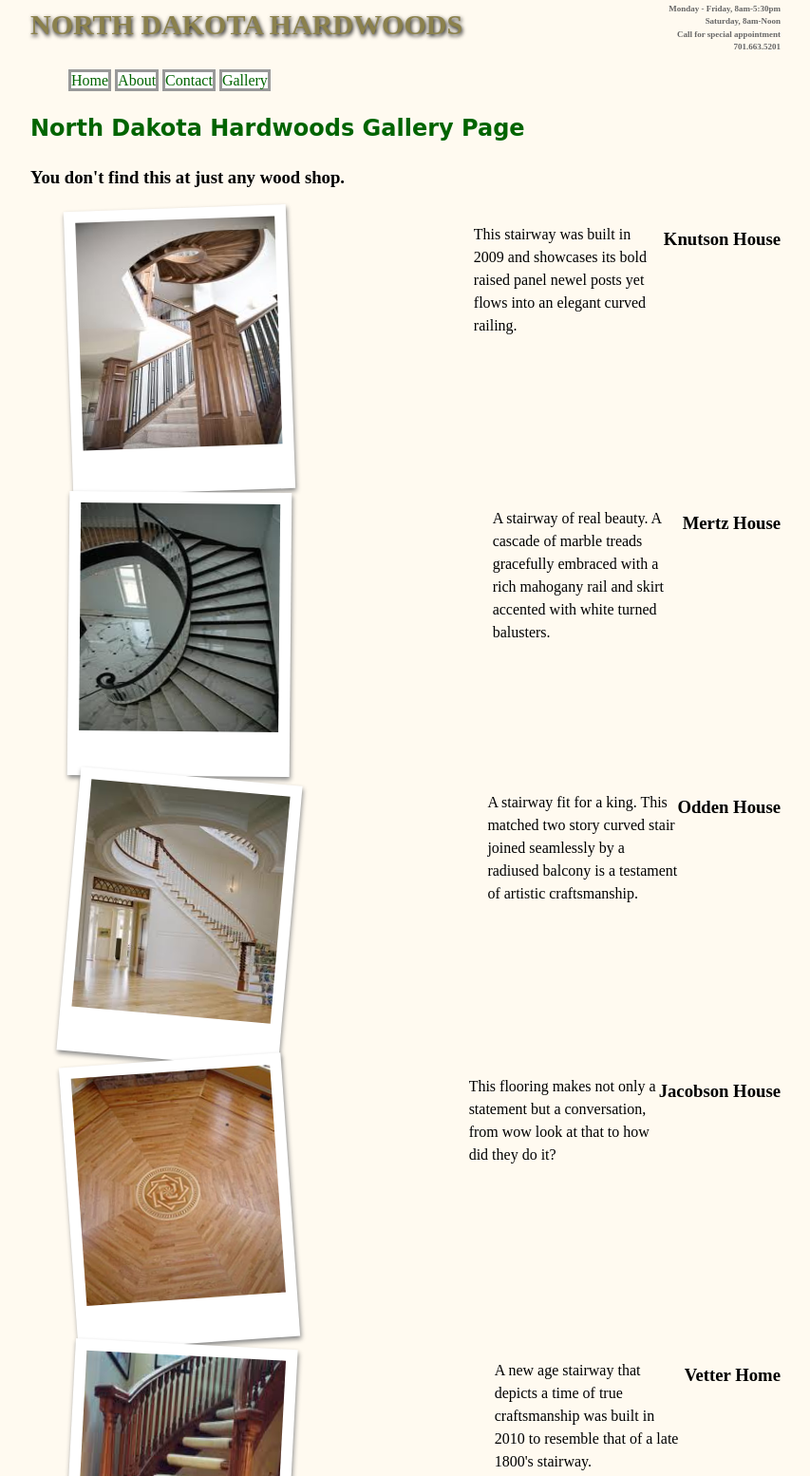
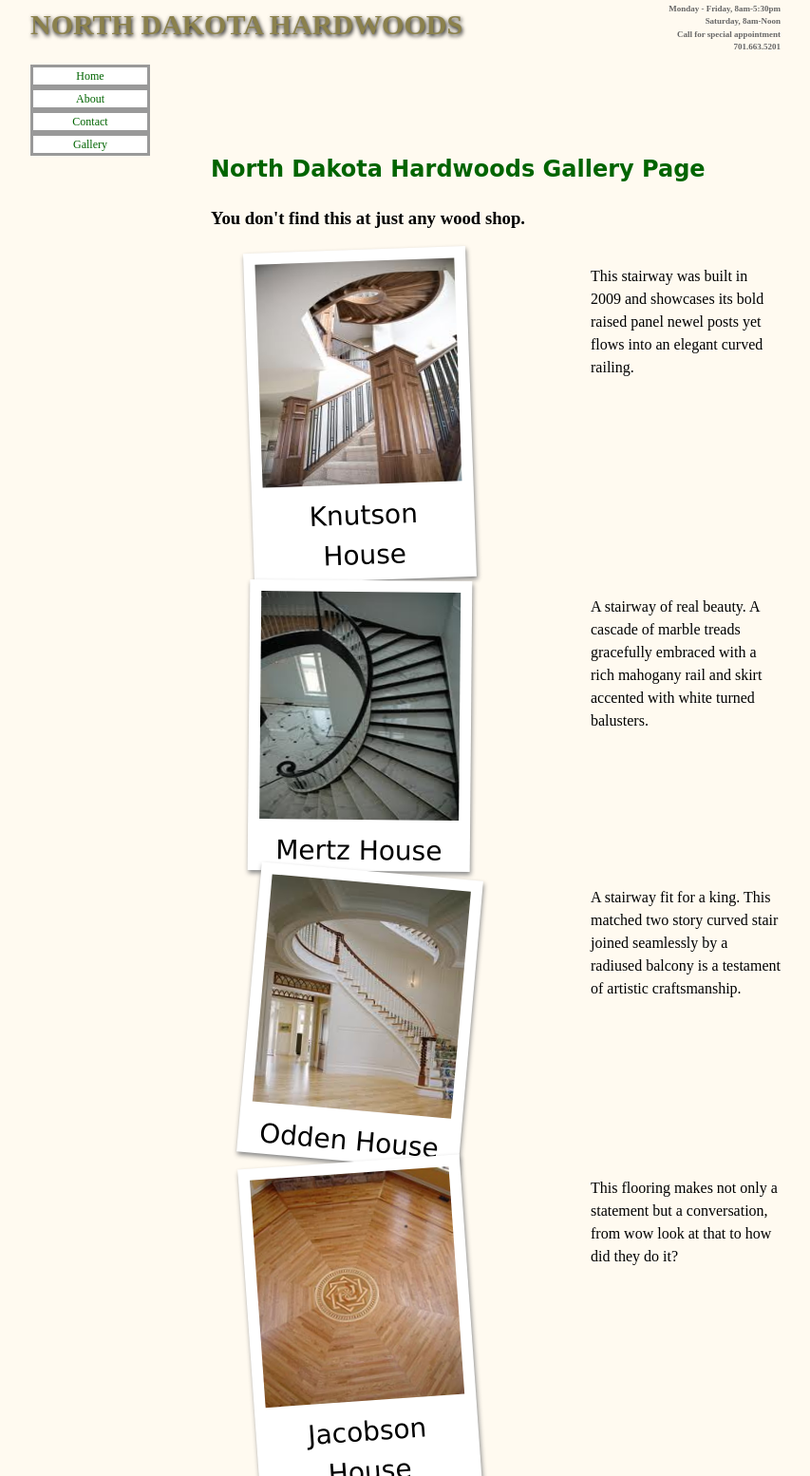
Before and after one commit to brianfisher21/NorthDakotaHardwoods, a plain HTML site: page gallery.html in a window 1280 px wide. Shown: the part 26-1580 px from the top of the page at 95% size, without its empty margins (213-1066 px from the left). Drawn offline with Linux system fonts and the light colour scheme; a web font is replaced by a local one.

Commit message:
created polaroids

```diff
--- a/CSS/main.css
+++ b/CSS/main.css
@@ -1,13 +1,6 @@
 /*------------------------------------ pixels/16=em --*/
 
-body {
-	font-size: 100%;
-	background: #FFFAF0;
-	line-height: 1.5;
-	width: 790px;
-	margin: 0 auto;
-	padding: 20px;
-}
+
 
 /*------------------------------------ logo & branding --*/
 
@@ -64,11 +57,11 @@ a:active{
 .nav_link {
 	border: solid #999;
 	background-color: white;
-	display: inline;
-}
+	display: block;
+	text-align: center;
+	width: 120px;
+	float: left
 
-a {
-	text-decoration: none;
 }
 
 a:link{
@@ -87,6 +80,10 @@ a:active{
 	color: #A2CD5A;
 }
 
+
+article {
+
+}
 
 
 
@@ -141,24 +138,43 @@ h2 {
 
 /*--------------------------------- gallery page --*/
 
-.knutson, .mertz, .odden, .jacobson, .vetter {
+section {
+	width: 600px;
 	float: right;
+}
+
+#gallery {
+	width: 790;
+}
+
+
+
+
+#gallery_photos {
+	margin: none;
 }
 
 ul p {
 	float: right;
 	width: 200px;
 }
-/*.type {
-	float: left
-	width: 200px
-}*/
+
+ul li {
+
+}
+
+ul li div {
+	margin: 0;
+}
 
 .pic1 {
+	font-family: 'Just Another Hand', cursive;
+	font-size: 28px;
+	text-align: center;
 	background-color: #fff;
 	list-style-type: none;
 	width: 210px;
-	 padding: 12px 12px 40px 12px;
+	padding: 12px 12px 5px 12px;
 	border: .5px .5px .5px .5px #888;
 	-webkit-transform: rotate(-2deg);
 	-moz-transform: rotate(-2deg);
@@ -168,10 +184,13 @@ ul p {
 }
 
 .pic2 {
+	font-family: 'Just Another Hand', cursive;
+	font-size: 28px;
+	text-align: center;
 	background-color: #fff;
 	list-style-type: none;
 	width: 210px;
-	 padding: 12px 12px 40px 12px;
+	padding: 12px 12px 0px 12px;
 	border: .5px .5px .5px .5px #888;
  	-webkit-transform: rotate(.5deg);
 	-moz-transform: rotate(.5deg);
@@ -180,11 +199,15 @@ ul p {
 	box-shadow: 1px 3px 5px #888;
 }
 
+
 .pic3 {
+	font-family: 'Just Another Hand', cursive;
+	font-size: 28px;
+	text-align: center;
 	background-color: #fff;
 	list-style-type: none;
 	width: 210px;
-	 padding: 12px 12px 40px 12px;
+	padding: 12px 12px 0px 12px;
 	border: .5px .5px .5px .5px #888;
 	-webkit-transform: rotate(5deg);
 	-moz-transform: rotate(5deg);
@@ -194,10 +217,13 @@ ul p {
 }
 
 .pic4 {
+	font-family: 'Just Another Hand', cursive;
+	font-size: 28px;
+	text-align: center;
 	background-color: #fff;
 	list-style-type: none;
 	width: 210px;
-	 padding: 12px 12px 40px 12px;
+	padding: 12px 12px 0px 12px;
 	border: .5px .5px .5px .5px #888;
 	-webkit-transform: rotate(-4deg);
 	-moz-transform: rotate(-4deg);
@@ -207,14 +233,25 @@ ul p {
 }
 
 .pic5 {
+	font-family: 'Just Another Hand', cursive;
+	font-size: 28px;
+	text-align: center;
 	background-color: #fff;
 	list-style-type: none;
 	width: 210px;
-	 padding: 12px 12px 40px 12px;
+	padding: 12px 12px 0px 12px;
 	border: .5px .5px .5px .5px #888;
 	-webkit-transform: rotate(3deg);
 	-moz-transform: rotate(3deg);
 	-moz-box-shadow: 1px 3px 5px #888;
 	-webkit-box-shadow: 1px 3px 5px #888;
 	box-shadow: 1px 3px 5px #888;
+	margin-bottom: 75px
 }
+
+
+#copyright {
+	clear: both;
+	padding: 10px
+	border-top: 1px;
+}
--- a/gallery.html
+++ b/gallery.html
@@ -5,7 +5,17 @@
 	<title>North Dakota Hardwoods</title>
 		<link rel="stylesheet" href="CSS/main.css"/>
 		<link href='http://fonts.googleapis.com/css?family=Just+Another+Hand|Holtwood+One+SC|Alice|Arizonia' rel='stylesheet' type='text/css'>
+
+<style id="text/css"> 	body {font-size: 100%; background: #FFFAF0; line-height: 1.5; width: 790px; margin: 0 auto; padding: 20px;}
+						nav {font-size:0.75em; width:150px;}
+						nav ul {margin:0; padding:0;}
+   					    nav li {list-style: none;}
+</style>
+
+
 <body>
+
+
 
 
 				<!-- Branding and logo -->
@@ -33,6 +43,7 @@
 
 	</div>
 
+
 </header>
 
 <section>
@@ -47,22 +58,22 @@
 
 	<div>
 
-		<ul id="gallery_photos" alt="North Dakota Hardwoods slideshow" title="slideshow">
-			<h3 class="knutson">Knutson House</h3>
+		<ul id="gallery_photos" alt="North Dakota Hardwoods slideshow">
+
 				<p>This stairway was built in 2009 and showcases its bold raised panel newel posts yet flows into an elegant curved railing.</p>
-					<li class="pic1"><img src="Images/stairway-1.jpeg" width="210px" height="240px" alt="Photo of bold and elegant stairway"></li>
-			<h3 class="mertz">Mertz House</h3>
+					<li class="pic1"><div><img src="Images/stairway-1.jpeg" width="210px" height="235px" alt="Photo of bold and elegant stairway"></div>Knutson House</li>
+
 				<p> A stairway of real beauty. A cascade of marble treads gracefully embraced with a rich mahogany rail and skirt accented with white turned balusters.</p>
-					<li class="pic2"><img src="Images/stairway-6.jpeg" width="210px" height="240px" alt="Marble and mahogany curved stairway"></li>
-			<h3 class="odden">Odden House</h3>
+					<li class="pic2"><img src="Images/stairway-6.jpeg" width="210px" height="240px" alt="Marble and mahogany curved stairway">Mertz House</li>
+
 				<p>A stairway fit for a king. This matched two story curved stair joined seamlessly by a radiused balcony is a testament of artistic craftsmanship.</p>
-					<li class="pic3"><img src="Images/stairway-4.jpeg" width="210px" height="240px" alt="A stairway fit for a king"></li>
-			<h3 class="jacobson"> Jacobson House</h3>
+					<li class="pic3"><img src="Images/stairway-4.jpeg" width="210px" height="240px" alt="A stairway fit for a king">Odden House</li>
+
 				<p> This flooring makes not only a statement but a conversation, from wow look at that to how did they do it?</p>
-					<li class="pic4"><img src="Images/flooring.jpeg" width="210px" height="240px" alt="Flooring that makes a statement"></li>
-			<h3 class="vetter"> Vetter Home</h3>
+					<li class="pic4"><img src="Images/flooring.jpeg" width="210px" height="240px" alt="Flooring that makes a statement">Jacobson House</li>
+
 				<p> A new age stairway that depicts a time of true craftsmanship was built in 2010 to resemble that of a late 1800's stairway.</p>
-					<li class="pic5"><img src="Images/stairway-5.jpeg" width="210px" height="240px" alt="Stairway built to resemble that of the 1800's"></li>
+					<li class="pic5"><img src="Images/stairway-5.jpeg" width="210px" height="240px" alt="Stairway built to resemble that of the 1800's">Vetter House</li>
 		</ul>
 
 	</div>
@@ -77,7 +88,7 @@
 				<!-- Footer -->
 
 <footer>
-		<p id="copyright and contact info">North Dakota Hardwoods &copy; All rights reserved 2013 701.663.5201 175 Airport
+		<p id="copyright">North Dakota Hardwoods &copy; All rights reserved 2013 701.663.5201 175 Airport
 		   Ave. Bismarck, ND 58554</p>
 </footer>
 
```
Also changed, not shown: Contact.html (+9 -1 lines), about.html (+8 -1 lines), index.html (+8 -1 lines), Images/yellow copy.jpg (added). Lines whose indentation alone changed are shown as unchanged.
